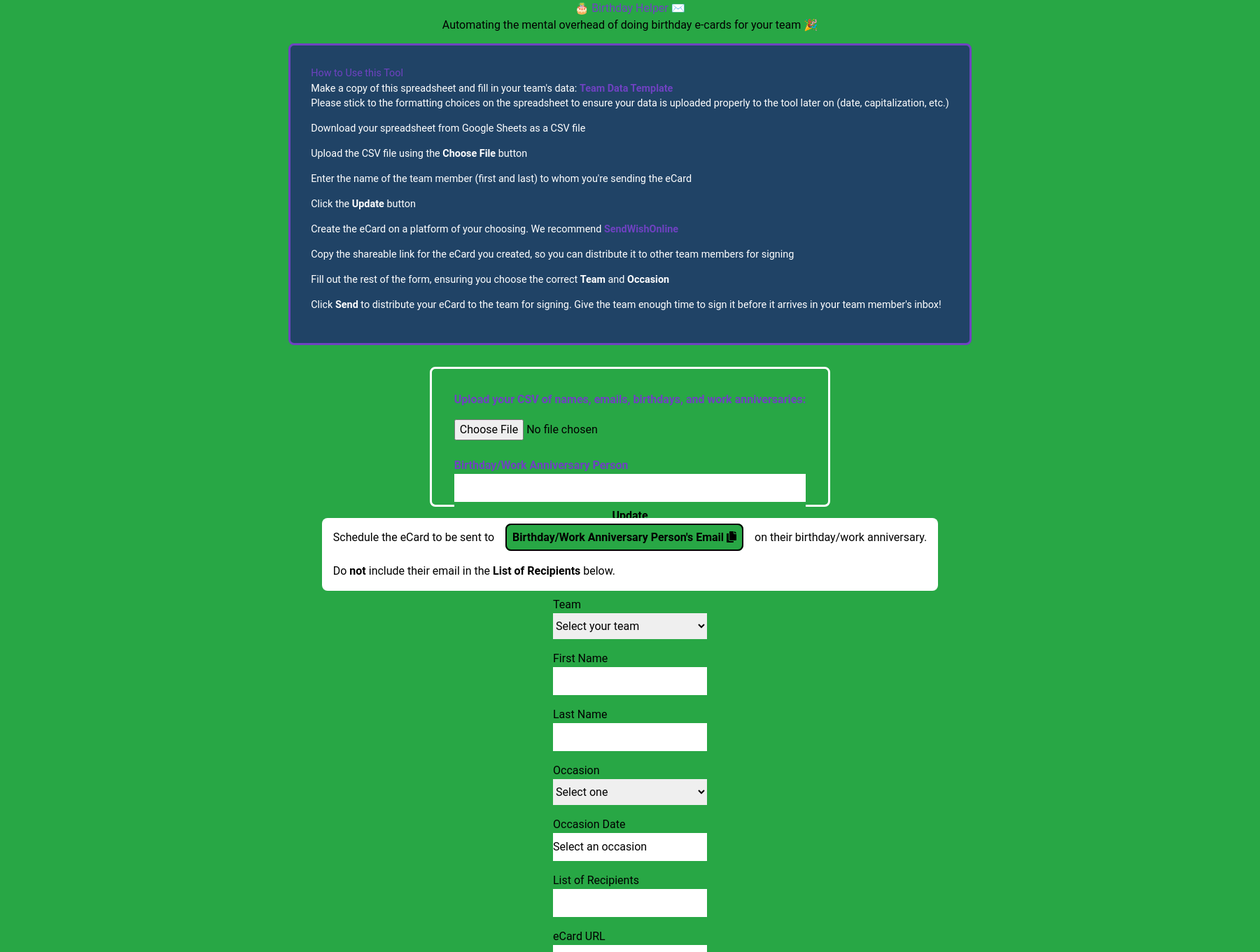
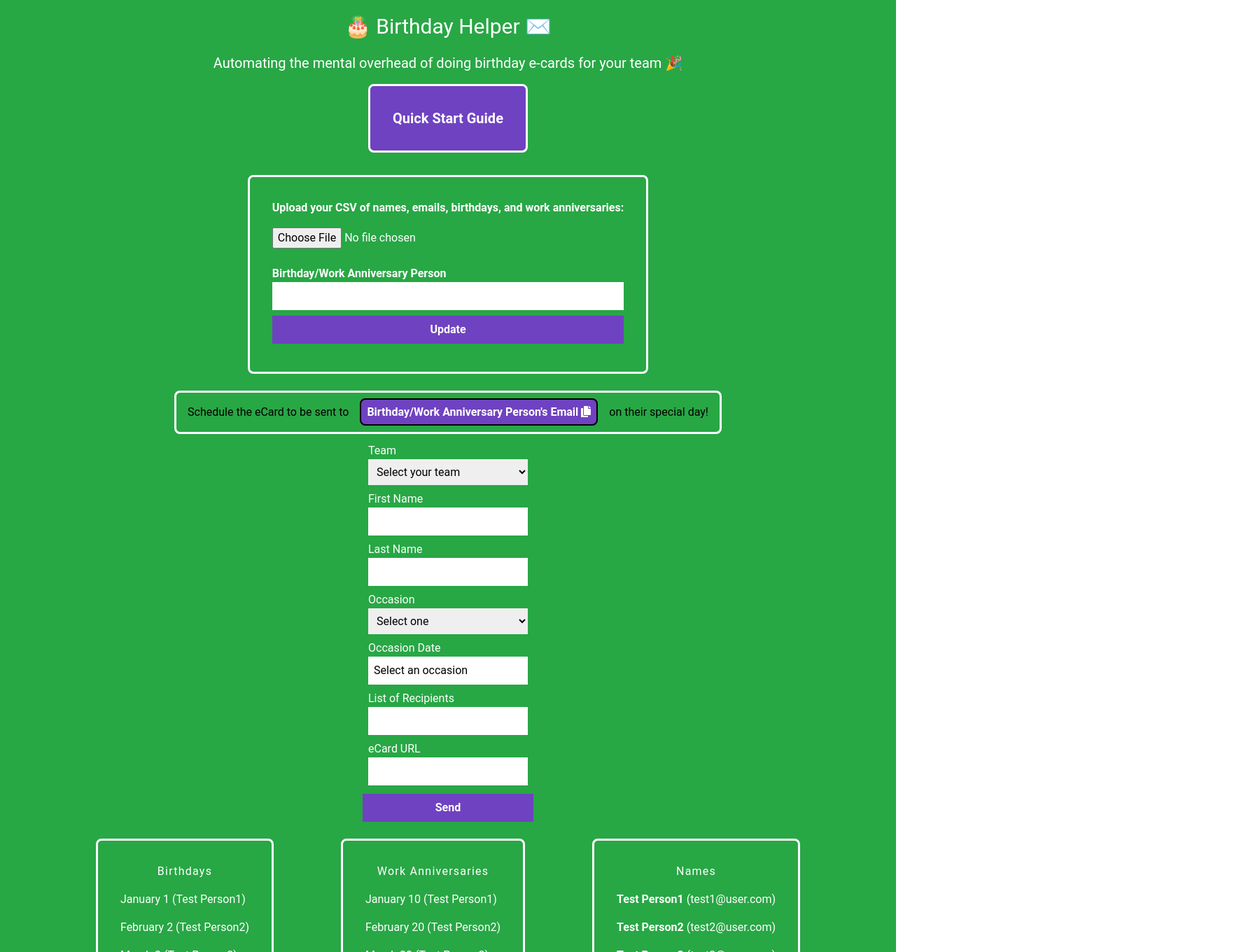
Before and after one commit to steven-the-qa/birthday_helper, a React (Create React App) app: page / in a window 1280 px wide. Shown: the top 1360 px of the page at 70% size, 1800 px wide, since content can reach past the window. Built offline with nearby package versions, Linux system fonts and the light colour scheme.

Commit message:
Remove recipients column & variable; fix the styling

```diff
--- a/src/App.js
+++ b/src/App.js
@@ -7,7 +7,6 @@ import { faCopy } from '@fortawesome/free-solid-svg-icons'
 
 function App() {
   const [birthdayPeople, setBirthdayPeople] = useState(testData)
-  const [recipients, setRecipients] = useState([])
   const [birthdayPerson, setBirthdayPerson] = useState('')
   const [birthdayPersonFirstName, setBirthdayPersonFirstName] = useState('')
   const [birthdayPersonLastName, setBirthdayPersonLastName] = useState('')
@@ -107,18 +106,6 @@ function App() {
     }
   }, [birthdayPerson])
 
-  const updateRecipients = useCallback(() => {
-    if (birthdayPerson.name) {
-      // Update recipients array
-      const newRecipients = birthdayPeople.map(person => {
-        return person.name !== birthdayPerson.name.trim() && <li className='my-[1em] mx-0]' key={`${person.email}`}>{person.email}</li>
-      });
-      setRecipients(newRecipients)
-    } else {
-      console.log('Recipients cannot be updated')
-    }
-  }, [birthdayPerson, birthdayPeople])
-
   const updateMailingList = useCallback(() => {
     if (birthdayPerson.name) {
       // Update mailing list
@@ -161,14 +148,6 @@ function App() {
     }
   })
 
-  const recipientsContent = recipients.length === 0
-    ?
-      <ol>
-        <li className='my-[1em] mx-0]' key='manual-step1'>Enter the first and last name of the Birthday/Work Anniversary Person in the field above</li>
-        <li className='my-[1em] mx-0]' key='manual-step2'>Click Update, and you should see the mailing list appear in this container (excluding the Birthday/Work Anniversary Person)</li>
-      </ol>
-    : <ul className='ml-0 pl-0 list-none'>{recipients}</ul>
-
   const copyToClipboard = () => {
     let copyText = document.getElementById('emailText').innerHTML
     navigator.clipboard.writeText(copyText)
@@ -177,53 +156,50 @@ function App() {
 
   useEffect(() => {
     updateBirthdayPersonData();
-    updateRecipients();
     updateOccasionDate();
     updateMailingList();
-  }, [updateBirthdayPersonData, updateRecipients, updateOccasionDate, updateMailingList])
+  }, [updateBirthdayPersonData, updateOccasionDate, updateMailingList])
+
+  // const girlScoutsGreen = '#28a745'
+  // const girlScoutsPurple = '#6f42c1'
 
   return (
-    <div className="bg-[#28a745] font-sans flex flex-col justify-evenly items-center min-w-[1800px]">
-      <header className="flex flex-col justify-start items-center min-w-[500px] text-center">
-        <h1 className='text-[#6f42c1]'><span role='img' aria-label='birthday cake emoji'>🎂</span> Birthday Helper <span role='img' aria-label='envelope emoji'>✉️</span></h1>
-        <p>Automating the mental overhead of doing birthday e-cards for your team <span role='img' aria-label='party popper emoji'>🎉</span></p>
+    <div className="bg-[#28a745] text-white font-sans flex flex-col justify-evenly items-center">
+      <header className="flex flex-col justify-start items-center text-center">
+        <h1 className='text-3xl p-5'><span role='img' aria-label='birthday cake emoji'>🎂</span> Birthday Helper <span role='img' aria-label='envelope emoji'>✉️</span></h1>
+        <p className='text-xl'>Automating the mental overhead of doing birthday e-cards for your team <span role='img' aria-label='party popper emoji'>🎉</span></p>
       </header>
 
-      <section className='flex flex-col justify-evenly text-left text-[.9em] border border-solid border-[3px] border-[#6f42c1] bg-[rgb(32,67,102)] text-white my-[1em] mx-[3em] rounded-lg p-[2em]'>
-        <h2 className='text-[#6f42c1]'>How to Use this Tool</h2>
-        <p>Make a copy of this spreadsheet and fill in your team's data: <a className="no-underline text-[#6f42c1] font-bold hover:text-[1.2em] hover:underline focus:text-[1.2em] focus:underline"rel='noopener noreferrer' target='_blank' href='https://docs.google.com/spreadsheets/d/1yZ-axvE-6IDCDqpLvmusmzHKMbFHzRTKi_DXhtjjkOc/edit#gid=0'>Team Data Template</a></p>
-        <p>Please stick to the formatting choices on the spreadsheet to ensure your data is uploaded properly to the tool later on (date, capitalization, etc.)</p>
-        <ol>
-          <li className='my-[1em] mx-0]' key='step1'>Download your spreadsheet from Google Sheets as a CSV file</li>
-          <li className='my-[1em] mx-0]' key='step2'>Upload the CSV file using the <strong>Choose File</strong> button</li>
-          <li className='my-[1em] mx-0]' key='step3'>Enter the name of the team member (first and last) to whom you're sending the eCard</li>
-          <li className='my-[1em] mx-0]' key='step4'>Click the <strong>Update</strong> button</li>
-          <li className='my-[1em] mx-0]' key='step5'>Create the eCard on a platform of your choosing. We recommend <a className="no-underline text-[#6f42c1] font-bold hover:text-[1.2em] hover:underline focus:text-[1.2em] focus:underline"rel='noopener noreferrer' target='_blank' href='https://sendwishonline.com/en/group-cards/category'>SendWishOnline</a></li>
-          <li className='my-[1em] mx-0]' key='step6'>Copy the shareable link for the eCard you created, so you can distribute it to other team members for signing</li>
-          <li className='my-[1em] mx-0]' key='step7'>Fill out the rest of the form, ensuring you choose the correct <strong>Team</strong> and <strong>Occasion</strong></li>
-          <li className='my-[1em] mx-0]' key='step8'>Click <strong>Send</strong> to distribute your eCard to the team for signing. Give the team enough time to sign it before it arrives in your team member's inbox!</li>
-        </ol>
+      <section className='flex flex-col justify-evenly border border-solid border-[3px] border-white bg-[#6f42c1] my-[1em] mx-[3em] rounded-lg p-[2em]'>
+        <a
+          className='text-white text-xl text-center font-bold'
+          href='https://docs.google.com/document/d/1oFmriwRWDwYyQ5jGYjY_WjtTX4ITBIPFnaTGACQwtNs/edit?usp=sharing'
+          target='_blank'
+          rel='noopener noreferrer'
+        >
+          Quick Start Guide
+        </a>
       </section>
 
-      <section className='flex flex-col justify-evenly h-[200px] border border-[3px] border-solid border-white my-[1em] mx-[3em] rounded-lg p-[2em]'>
+      <section className='flex flex-col justify-evenly border border-[3px] border-solid border-white my-[1em] mx-[3em] rounded-lg p-[2em] text-white'>
         <div className='flex flex-col'>
-          <label className='label-file text-[#6f42c1] font-bold' htmlFor="file" onClick={notifyUserOfFormat}>Upload your CSV of names, emails, birthdays, and work anniversaries:</label>
+          <label className='label-file text-white font-bold' htmlFor="file" onClick={notifyUserOfFormat}>Upload your CSV of names, emails, birthdays, and work anniversaries:</label>
           <input type="file" accept=".csv" multiple={false} onChange={handleCSV} name="file" id="file" className="mt-[1em]" />
         </div>
         <br></br>
-        <label  className='text-[#6f42c1] font-bold' htmlFor='birthdayPerson'>Birthday/Work Anniversary Person</label>
-        <input type='text' name='birthdayPerson' className='py-[.5em] px-0 hover:scale-[1.1] focus:sclae-[1.1]' id="nameInput" />
-        <button className='font-bold p-[.5em] bg-[#28a745] focus:scale-[1.1] hover:scale-[1.1] focus:bg-white hover:bg-white focus:cursor-pointer hover:cursor-pointer' onClick={updateBirthdayPerson}>Update</button>
+        <label  className='font-bold' htmlFor='birthdayPerson'>Birthday/Work Anniversary Person</label>
+        <input type='text' name='birthdayPerson' className='py-2 pl-2 text-black' id="nameInput" />
+        <button className='font-bold p-2 my-2 bg-[#6f42c1] text-white focus:cursor-pointer hover:cursor-pointer' onClick={updateBirthdayPerson}>Update</button>
       </section>
 
-      <p id="advisory" className='text-black bg-white p-[1em] rounded-lg'>
+      <p id="advisory" className='text-black border border-[3px] border-solid border-white my-2 p-4 rounded-lg'>
         Schedule the eCard to be sent to
-          <strong className='text-black bg-[#28a745] p-[.5em] border border-[2px] border-solid border-black rounded-lg my-0 mx-[1em] hover:scale-[3] focus:scale-[3] hover:cursor-pointer focus:cursor-pointer hover:bg-white focus:bg-white' onClick={copyToClipboard}>
+          <strong className='text-white bg-[#6f42c1] p-2 border border-[2px] border-solid border-black rounded-lg my-0 mx-[1em] hover:scale-[3] focus:scale-[3] hover:cursor-pointer focus:cursor-pointer' onClick={copyToClipboard}>
             <span id='emailText'>{birthdayPersonEmail ? birthdayPersonEmail : 'Birthday/Work Anniversary Person\'s Email'}</span>
             <span>{' '}</span>
             <FontAwesomeIcon icon={faCopy} />
           </strong>
-        on their birthday/work anniversary.<br /><br />Do <strong>not</strong> include their email in the <strong>List of Recipients</strong> below.
+        on their special day!
       </p>
 
       <SendCard
@@ -252,11 +228,6 @@ function App() {
           <h3 className='text-white text-center tracking-[1.25px]'>Names</h3>
           <ul className='ml-0 pl-0 list-none'>{allNames}</ul>
         </section>
-
-        <section className='h-[500px] m-w-[250px] overflow-y-scroll border border-[3px] border-solid border-white my-[1em] mx-[3em] rounded-lg p-[2em]'>
-          <h3 className='text-white text-center tracking-[1.25px]'>Recipients</h3>
-          {recipientsContent}
-        </section>
       </div>
     </div>
   );
--- a/src/SendCard.js
+++ b/src/SendCard.js
@@ -29,43 +29,43 @@ const SendCard = (props) => {
   };
 
   return (
-    <form className='flex flex-col justify-start h-[550px] overflow-y-scroll' ref={form} onSubmit={sendEmail} id='email-form'>
-      <div className='flex flex-col my-[.5em] mx-0 py-0 px-[1em]'>
+    <form className='flex flex-col justify-start' ref={form} onSubmit={sendEmail} id='email-form'>
+      <div className='flex flex-col my-1 mx-0 py-0 px-2'>
         <label>Team</label>
-        <select type="text" name="teamName" id='teamName' onChange={props.updateTeamName} className='py-[.5em] px-0 hover:scale-[1.1] focus:sclae-[1.1]'>
+        <select type="text" name="teamName" id='teamName' onChange={props.updateTeamName} className='py-2 pl-2 text-black hover:cursor-pointer focus:cursor-pointer'>
           <option>Select your team</option>
           <option>Your Team Name</option>
         </select>
       </div>
-      <div className='flex flex-col my-[.5em] mx-0 py-0 px-[1em]'>
+      <div className='flex flex-col my-1 mx-0 py-0 px-2'>
         <label>First Name</label>
-        <input type="text" name="first_name" value={props.firstName} className='py-[.5em] px-0' required readOnly />
+        <input type="text" name="first_name" value={props.firstName} className='py-2 pl-2 text-black' required readOnly />
       </div>
-      <div className='flex flex-col my-[.5em] mx-0 py-0 px-[1em]'>
+      <div className='flex flex-col my-1 mx-0 py-0 px-2'>
         <label>Last Name</label>
-        <input type="text" name="last_name" value={props.lastName} className='py-[.5em] px-0' required readOnly />
+        <input type="text" name="last_name" value={props.lastName} className='py-2 pl-2 text-black' required readOnly />
       </div>
-      <div className='flex flex-col my-[.5em] mx-0 py-0 px-[1em]'>
+      <div className='flex flex-col my-1 mx-0 py-0 px-2'>
         <label>Occasion</label>
-        <select type="text" name="occasion" id='occasion' onChange={props.updateOccasionDate} className='py-[.5em] px-0 hover:scale-[1.1] focus:sclae-[1.1]'>
+        <select type="text" name="occasion" id='occasion' onChange={props.updateOccasionDate} className='py-2 pl-2 text-black hover:cursor-pointer focus:cursor-pointer'>
           <option>Select one</option>
           <option>Birthday</option>
           <option>Work Anniversary</option>
         </select>
       </div>
-      <div className="flex flex-col my-[.5em] mx-0 py-0 px-[1em]">
+      <div className="flex flex-col my-1 mx-0 py-0 px-2">
         <label>Occasion Date</label>
-        <input type="text" name="occasion_date" value={props.occasionDate} className='py-[.5em] px-0' required readOnly />
+        <input type="text" name="occasion_date" value={props.occasionDate} className='py-2 pl-2 text-black' required readOnly />
       </div>
-      <div className="flex flex-col my-[.5em] mx-0 py-0 px-[1em]">
+      <div className="flex flex-col my-1 mx-0 py-0 px-2">
         <label>List of Recipients</label>
-        <input type="text" name="mailing_list" value={props.mailingList} className='py-[.5em] px-0' required readOnly />
+        <input type="text" name="mailing_list" value={props.mailingList} className='py-2 pl-2 text-black' required readOnly />
       </div>
-      <div className="flex flex-col my-[.5em] mx-0 py-0 px-[1em]">
+      <div className="flex flex-col my-1 mx-0 py-0 px-2">
         <label>eCard URL</label>
-        <input type="text" name="ecard_url" id='ecardUrl' className='py-[.5em] px-0 hover:scale-[1.1] focus:sclae-[1.1]' required />
+        <input type="text" name="ecard_url" id='ecardUrl' className='py-2 pl-2 text-black hover:cursor-pointer focus:cursor-pointer' required />
       </div>
-      <input className='font-bold p-[.5em] bg-[#28a745] focus:scale-[1.1] hover:scale-[1.1] focus:bg-white hover:bg-white focus:cursor-pointer hover:cursor-pointer my-0 mx-[1em]' type="submit" value="Send" id="submit-btn" />
+      <input className='font-bold py-2 my-2 bg-[#6f42c1] focus:cursor-pointer hover:cursor-pointer' type="submit" value="Send" id="submit-btn" />
     </form>
   );
 };
```
